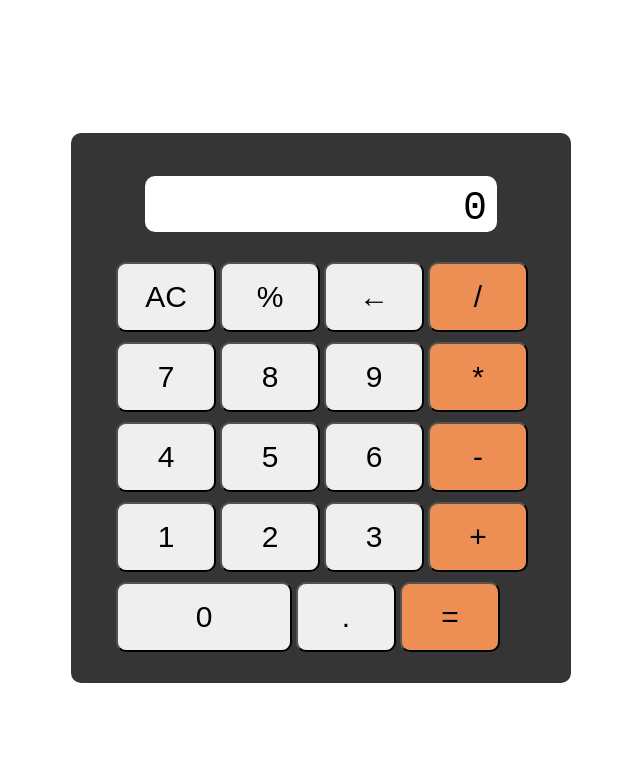
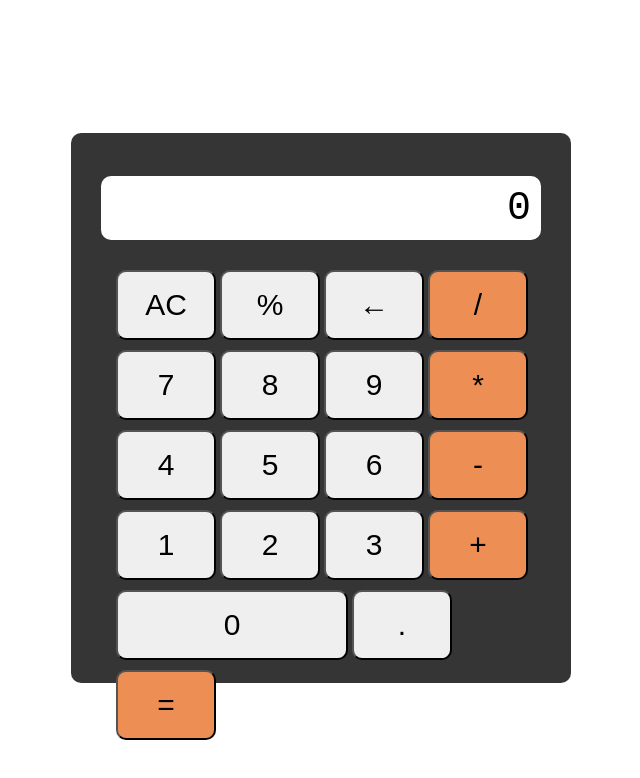
Before and after one commit to JadeRava/FE_Course_Js_Calculator, a plain HTML site: page index.html in a window 1280 px wide. Shown: the whole page, without its empty margins (319-959 px from the left). Drawn offline with Linux system fonts and the light colour scheme.

Commit message:
Update  last commit

```diff
--- a/style.css
+++ b/style.css
@@ -19,8 +19,8 @@ body {
 }
 
 .display {
-    width: 44vh;
-    height: 7vh;
+    width: 55vh;
+    height: 8vh;
     background-color: #fff;
     margin: 0 auto 20px auto;
     border-radius: 10px;
@@ -48,7 +48,7 @@ button.active {
   transform: scale(0.97);
 }
 #zero {
-    width: 22vh;
+    width: 29vh;
 }
 
 .operator {
```
